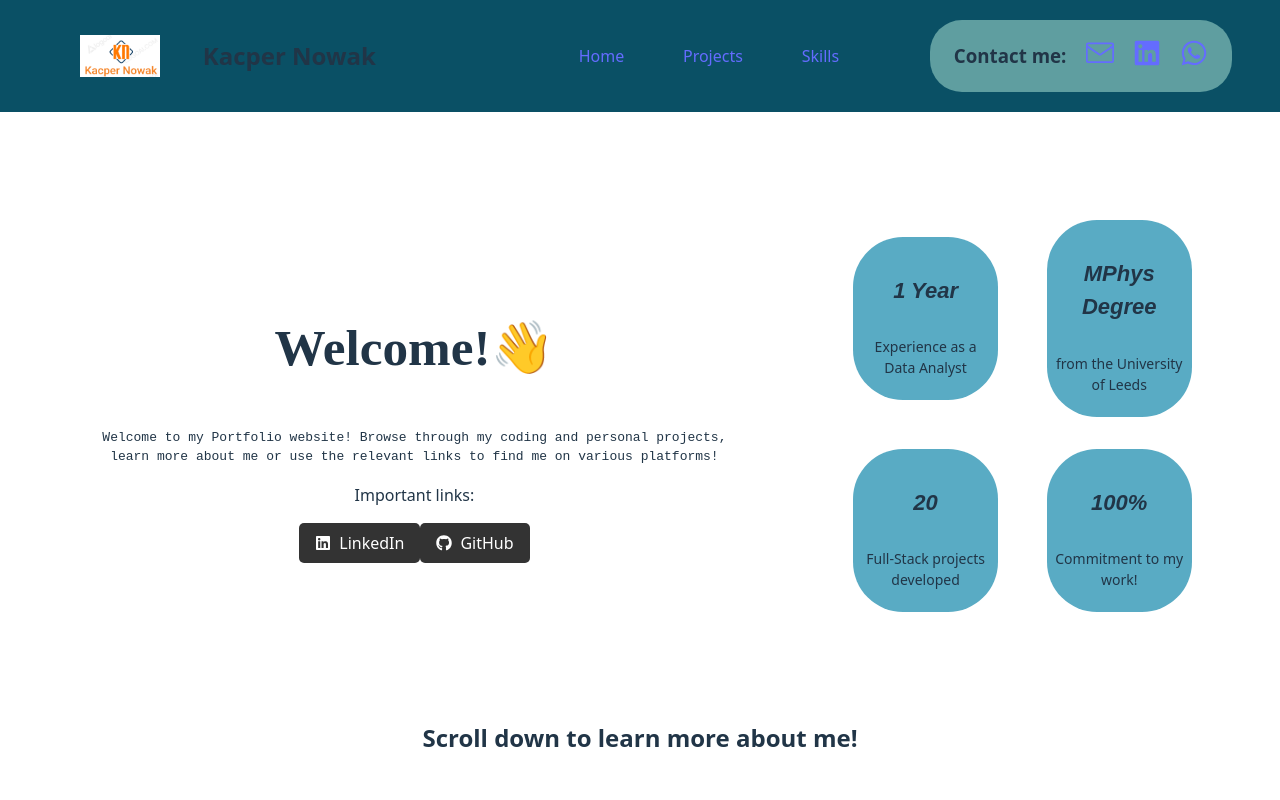
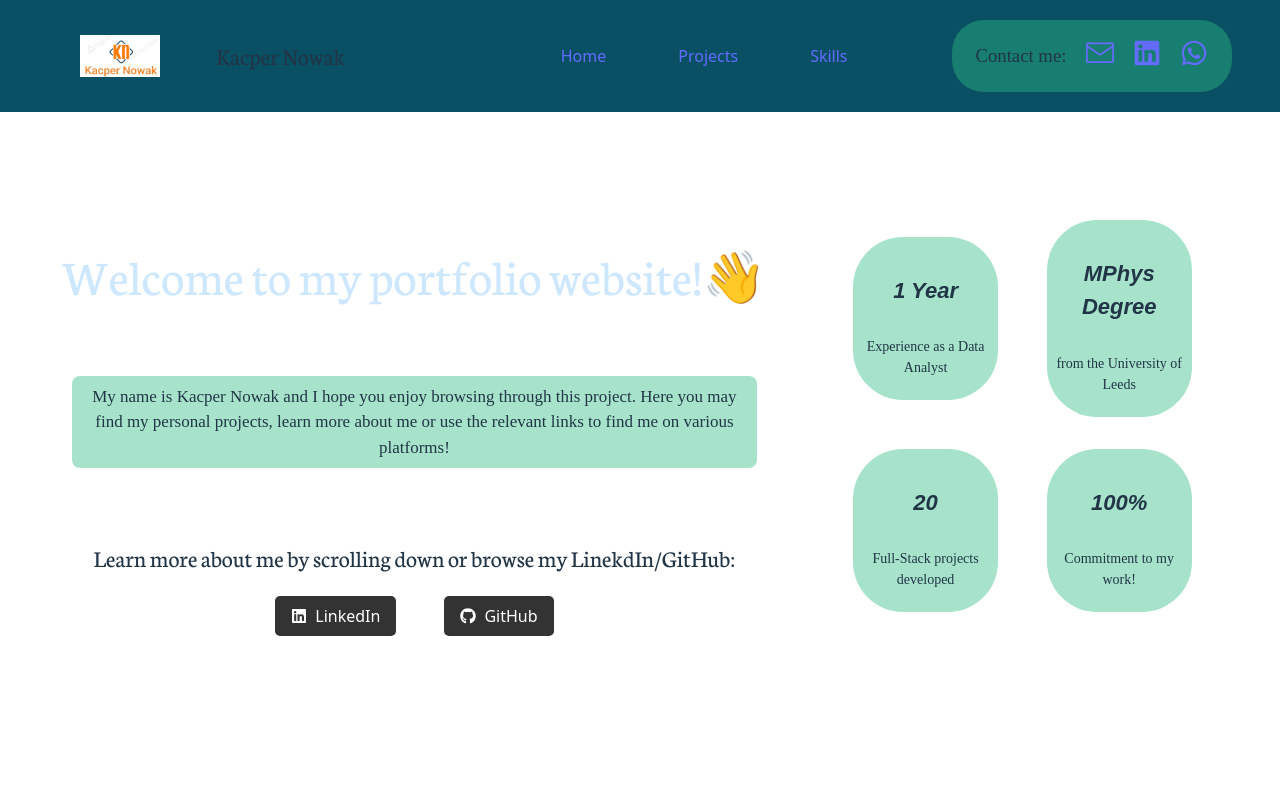
Before and after one commit to KacperProg/React-Portfolio-Site, a React (Vite) app: page / in a window 1280 px wide. Shown: the top 800 px of the page. Built offline with nearby package versions, Linux system fonts and the light colour scheme; the HTML template or start-up script is replaced by a standard one.

Commit message:
Adjusted fonts to be managed in the index.css and not in home.css and similar

```diff
--- a/src/Components/Navbar/Navbar.css
+++ b/src/Components/Navbar/Navbar.css
@@ -35,7 +35,7 @@
 	display: flex;
 	align-items: center;
 	gap: 1.2rem;
-	background-color: cadetblue;
+    background-color: #2dbd816b;
 	border-radius: 2rem;
 	padding: 0.2rem 1.5rem;
 	margin-left: 2rem;
--- a/src/Pages/Home.css
+++ b/src/Pages/Home.css
@@ -22,6 +22,11 @@
     flex: 0.7;
 }
 
+.buttons-container {
+    display: inline-flex;
+    gap: 3rem;
+}
+
 .hero-right {
     flex: 0.3;
     justify-content: center;
@@ -34,11 +39,11 @@
 }
 
 .hero-component {
-  background-color: #59abc4;
-  padding: 0.5rem;
-  border-radius: 50px;
-  width: 80%;
-  aspect-ratio: 1 / 1;
+    background-color: #2dbd816b;
+    padding: 0.5rem;
+    border-radius: 50px;
+    width: 80%;
+    aspect-ratio: 1 / 1;
 }
 
 .hobbies-container {
@@ -51,7 +56,7 @@
 
 
 .hobby-component {
-    background-color: #59abc4;
+    background-color: #2dbd816b;
     border-radius: 50px;
     width: 40%;
     aspect-ratio: 2 / 1;
@@ -59,12 +64,15 @@
 }
 
 .title-text {
-    font-family: Playfair Display, serif;
+    font-family: 'Neuton', serif;
     font-optical-sizing: auto;
-    /* font-weight: <weight>; */
     font-style: normal;
 }
 
 .body-text {
-    font-family: monospace;
+    font-size: 17px;
+    margin: 4.5rem;
+    background-color: #2dbd816b;
+    border-radius: 0.5rem;
+    padding: 0.5rem;
 }
--- a/src/Pages/Home.jsx
+++ b/src/Pages/Home.jsx
@@ -45,13 +45,10 @@ function Home() {
     <section className="main-container">
       <section className="hero-section">
         <div className="hero-left">
-          <h1 className="title-text">Welcome!👋</h1>
-          <p
-            style={{padding: "0 12%"}}
-            className="body-text"
-            >
-              Welcome to my Portfolio website! Browse through my coding and personal projects, learn more about me or use the relevant links to find me on various platforms!</p>
-          <p>Important links:</p>
+          <h1 className="title-text">Welcome to my portfolio website!👋</h1>
+          <p className="body-text"> My name is Kacper Nowak and I hope you enjoy browsing through this project. Here you may find my personal projects, learn more about me or use the relevant links to find me on various platforms!</p>
+          <h2>Learn more about me by scrolling down or browse my LinekdIn/GitHub:</h2>
+
           <div className='buttons-container'>
             <a
               href={links.linkedin}
@@ -82,7 +79,7 @@ function Home() {
           ))}
         </div>
       </section>
-      <h2 style={{marginTop:"-6rem"}}>Scroll down to learn more about me!</h2>
+      {/* <h2 style={{marginTop:"-6rem"}}>Scroll down to learn more about me!</h2> */}
       <article>
         <h2>About me</h2>
         <div>
--- a/src/data/links.js
+++ b/src/data/links.js
@@ -2,5 +2,5 @@ export const links = {
   linkedin: 'https://www.linkedin.com/in/kacper-nowak-201ab21b9/',
   github: 'https://github.com/KacperProg',
   mail: 'mailto:kacper.nowak20@outlook.com',
-  phone: 'https://wa.me/447487646300'
+  phone: 'https://wa.me/123412322'
 };
--- a/src/index.css
+++ b/src/index.css
@@ -1,3 +1,5 @@
+@import url('https://fonts.googleapis.com/css2?family=Neuton&display=swap');
+
 :root {
   font-family: system-ui, Avenir, Helvetica, Arial, sans-serif;
   line-height: 1.5;
@@ -31,6 +33,27 @@ body {
 h1 {
   font-size: 3.2em;
   line-height: 1.1;
+  color: rgb(205, 231, 254);
+  font-family: 'Neuton', serif;
+  font-optical-sizing: auto;
+  font-style: normal;
+}
+
+h2 {
+  font-family: 'Neuton', serif;
+  font-optical-sizing: auto;
+  font-style: normal;
+    font-weight: lighter;
+}
+
+h3 {
+  font-weight: lighter;
+  font-family: Playfair Display, serif;
+}
+
+p {
+  font-family: Playfair Display, serif;
+
 }
 
 button {
```
